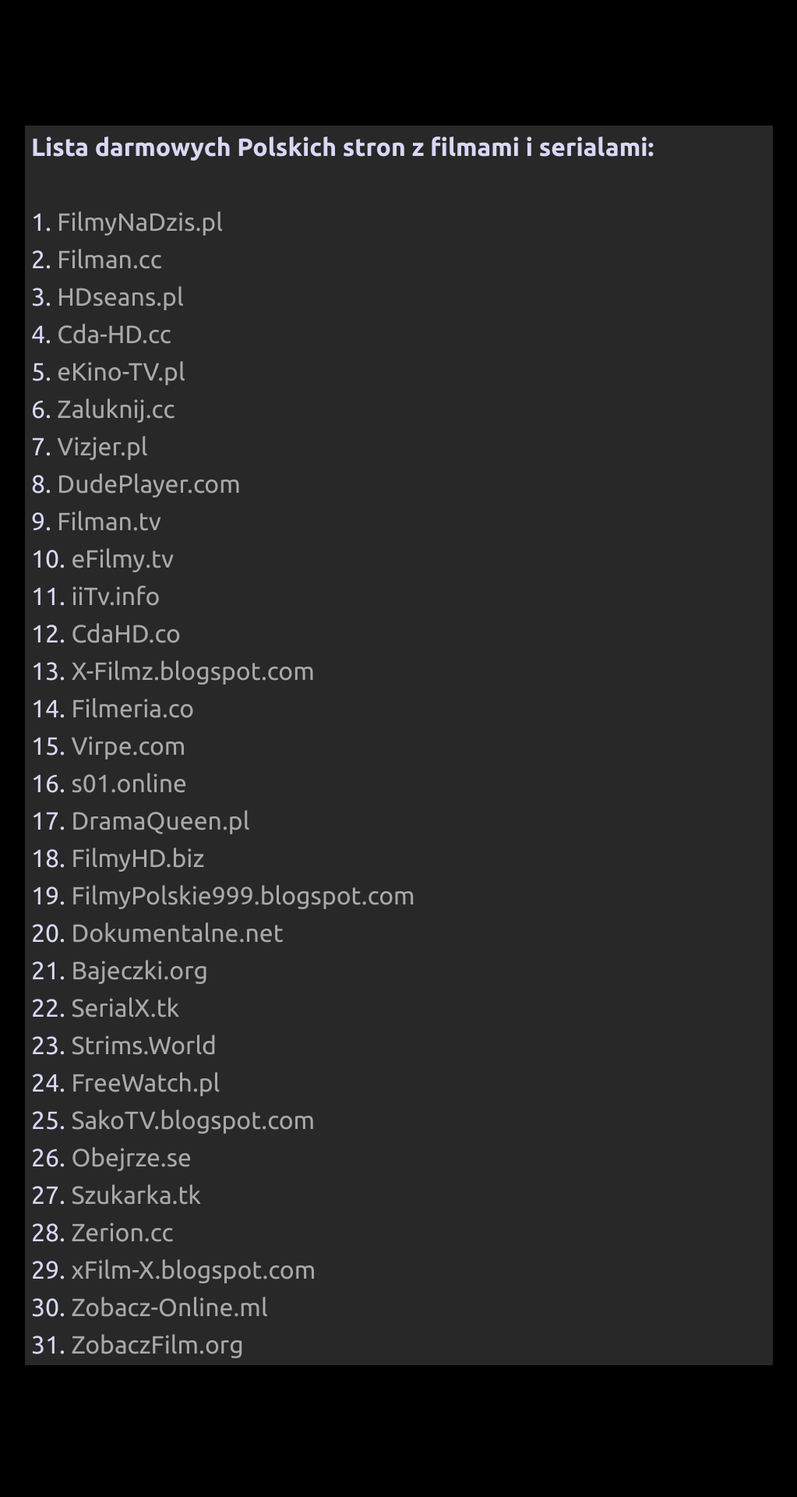
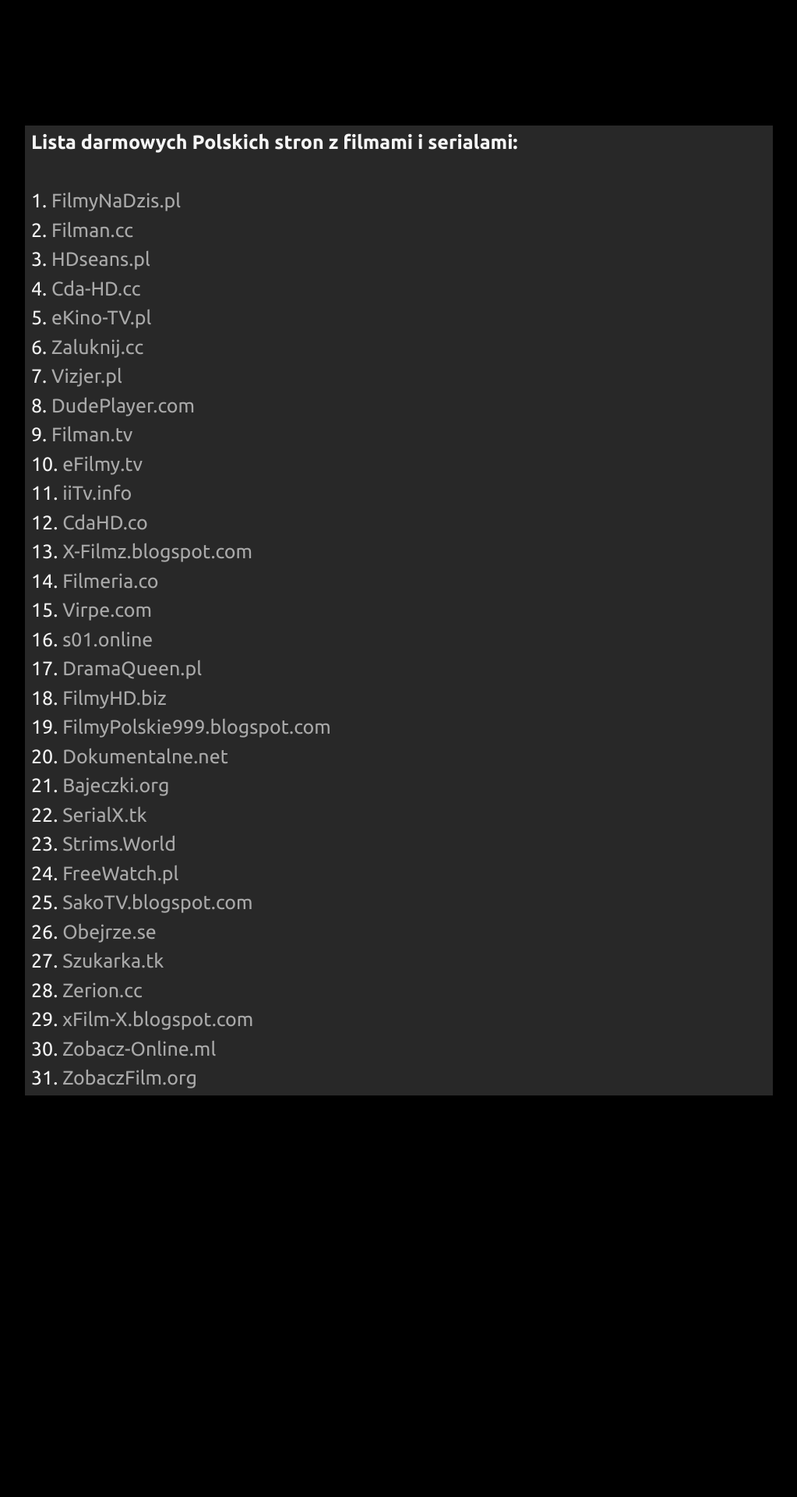
Before and after one commit to pcela/streambase, a PHP site: page / in a window 1280 px wide. Shown: the part 2827-4747 px from the top of the page at 78% size, without its empty margins (128-1151 px from the left). Run offline with PHP 8.4, Linux system fonts and the light colour scheme; some libraries are stand-ins or nearby versions.

Commit message:
Lekka zmiana kolorów

```diff
--- a/css/style.css
+++ b/css/style.css
@@ -89,8 +89,8 @@
 }
 
 .content {
-  color: #d8d8f6;
-  font-size: 2em;
+  color: #F5F5F5;
+  font-size: 25px;
 }
 
 #canvas {
@@ -362,3 +362,10 @@ a:hover {
 .bs-linebreak {
   height: 20px;
 }
+li {
+  display: list-item !important;
+  border-bottom: none !important;
+  border-top: none !important;
+  background-color: transparent !important;
+  font-size: 20px !important;
+  }
```
